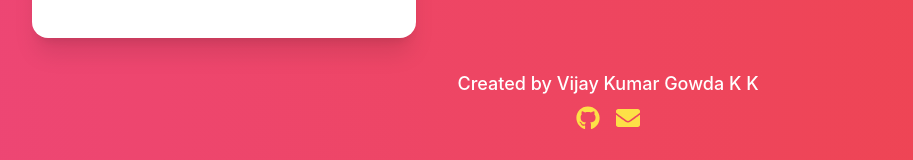
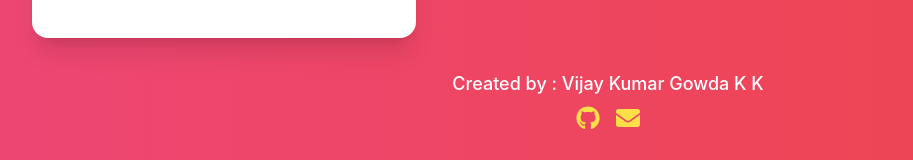
Before and after one commit to vijaykumargowdakk/text_to_image_application, a React (Create React App) app in the folder text-to-image-generator/: page / in a window 1280 px wide. Shown: the part 481-641 px from the top of the page, without its empty margins (32-945 px from the left). Built offline with nearby package versions, Linux system fonts and the light colour scheme; a small style sheet from the web is missing.

Commit message:
commit test

```diff
--- a/text-to-image-generator/src/App.js
+++ b/text-to-image-generator/src/App.js
@@ -82,7 +82,7 @@ function App() {
 
       <footer className="mt-8 text-center">
                 <p className="text-white text-lg font-medium">
-                    Created by Vijay Kumar Gowda K K
+                    Created by : Vijay Kumar Gowda K K
                 </p>
                 <div className="flex justify-center items-center gap-4 mt-2">
                     <a
```
